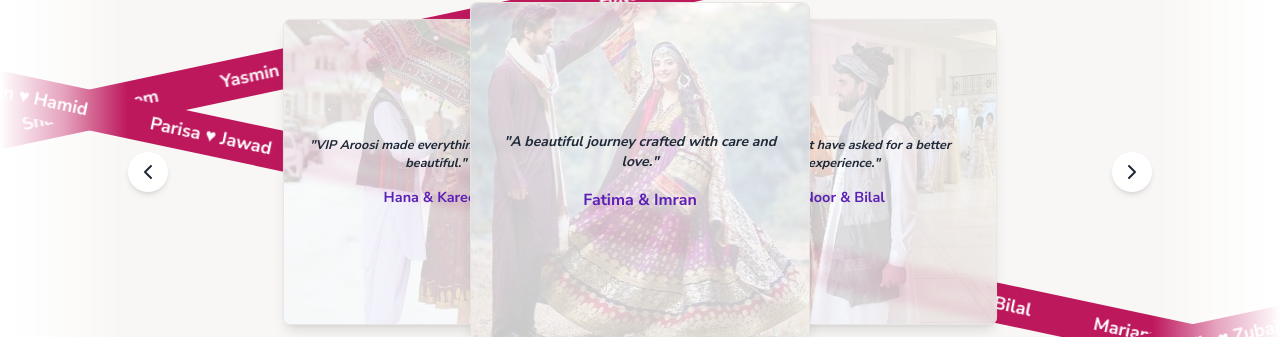
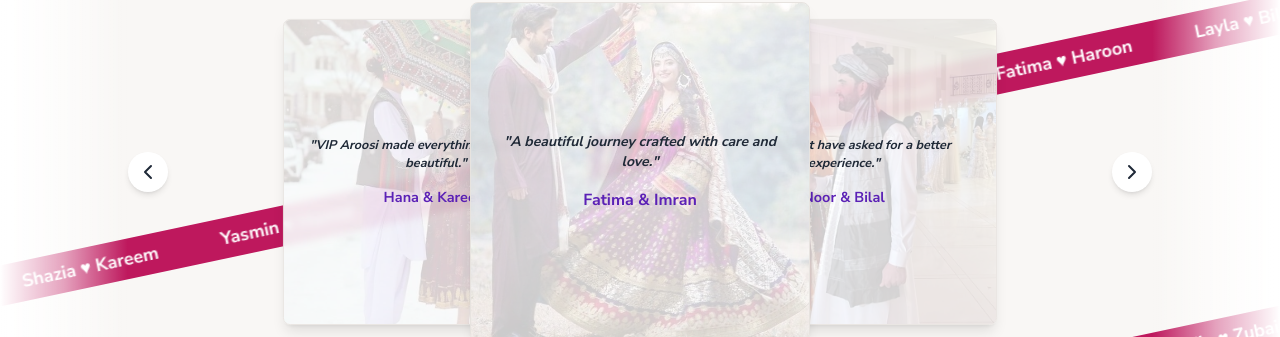
Before and after one commit to karthiknish/vip-aroosi, a Next.js app: page / in a window 1280 px wide. Shown: the part 1160-1497 px from the top of the page. Built offline with nearby package versions, Linux system fonts and the light colour scheme; a web font is replaced by a local one.

Commit message:
enhanced stories section-2

```diff
--- a/src/components/Stories.tsx
+++ b/src/components/Stories.tsx
@@ -129,7 +129,7 @@ const Stories = () => {
           />
         </div>
         {/* Middle Strip - 2 */}
-        <div className="flex justify-center h-40">
+        {/* <div className="flex justify-center h-40">
           <MovingStrip
             items={couples}
             color="#BE185D"
@@ -137,7 +137,7 @@ const Stories = () => {
             speed={15}
             direction="right" // left ko move karegi
           />
-        </div>
+        </div> */}
 
         {/* Bottom Strip */}
         <div className="flex justify-center">
```
